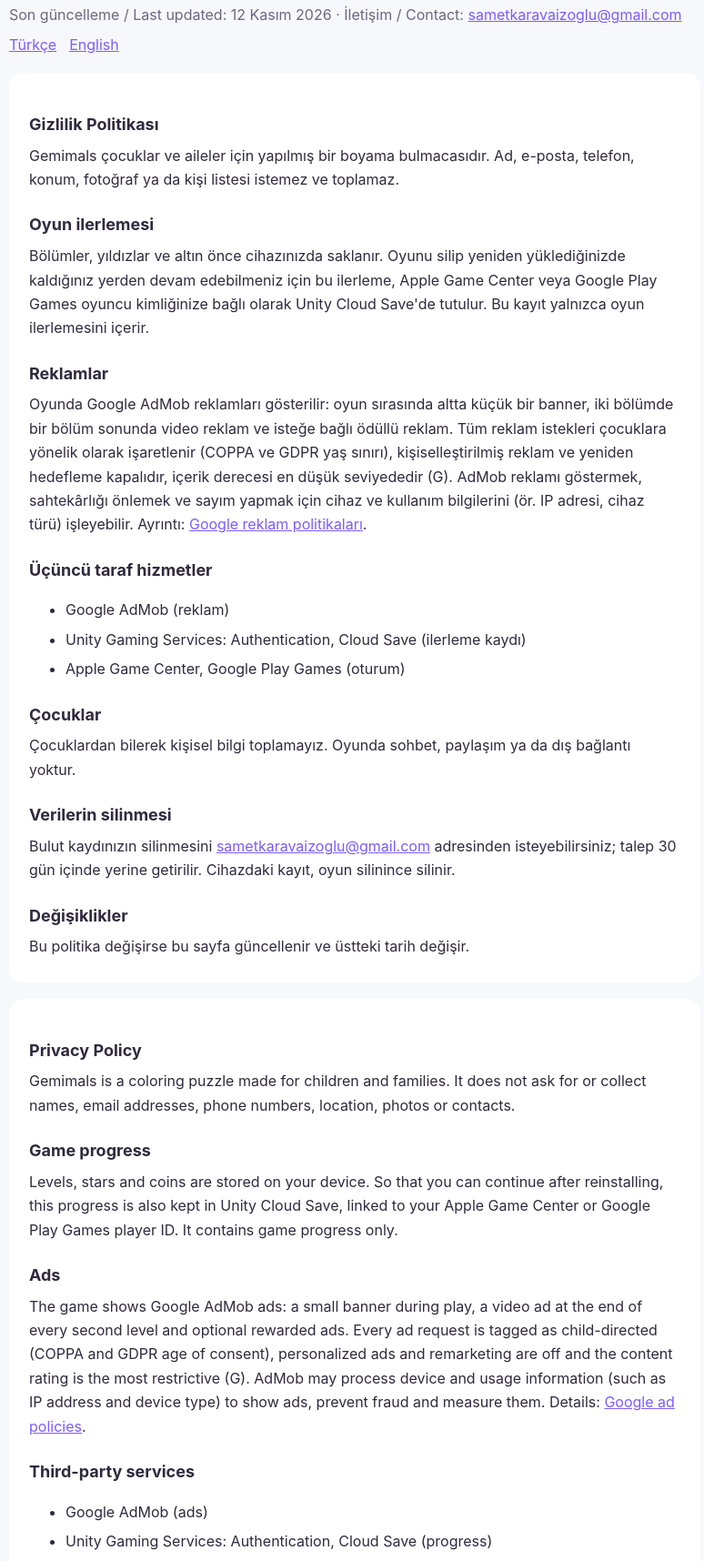
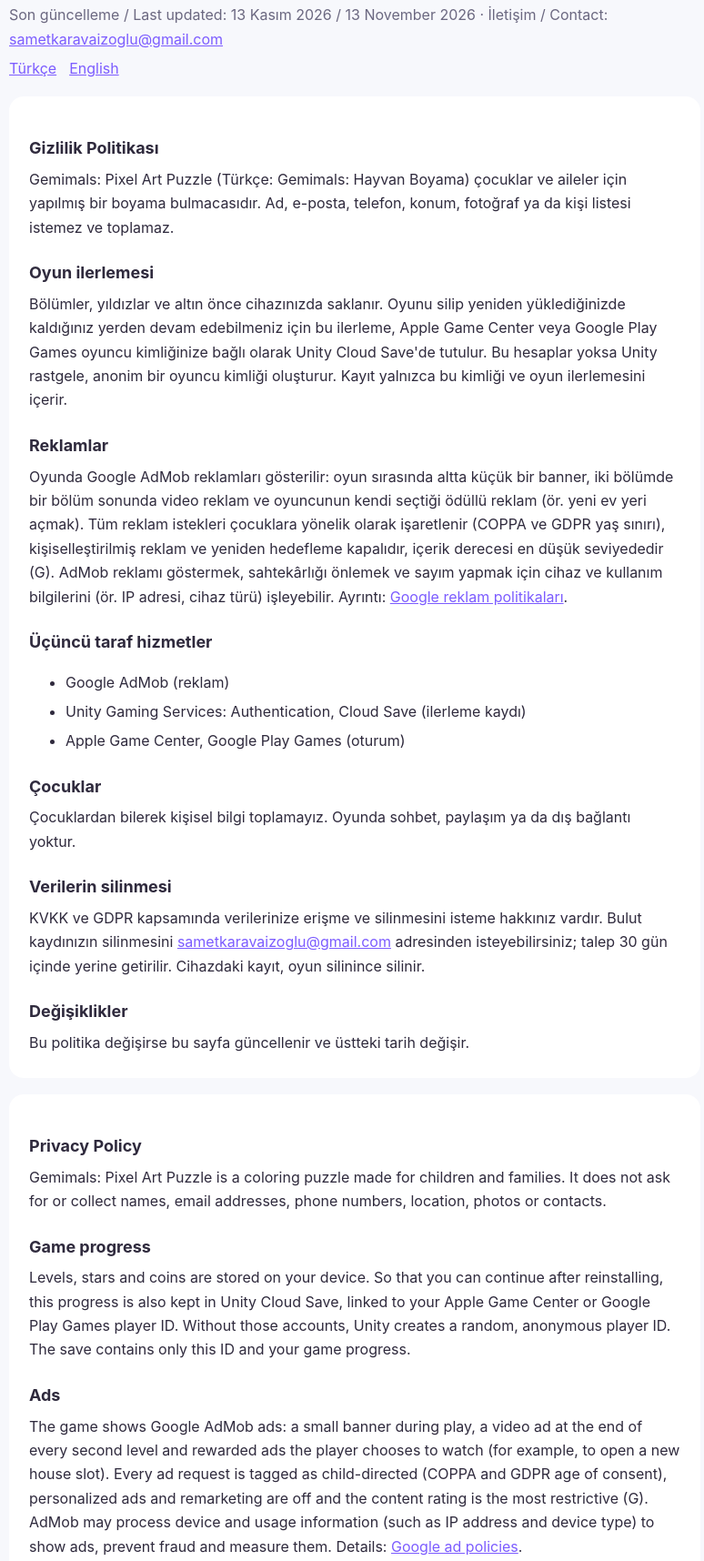
Before and after one commit to sametkaravaizoglu/gemimals, a plain HTML site: page privacy-policy.html in a window 1280 px wide. Shown: the part 87-1803 px from the top of the page at 91% size, without its empty margins (250-1024 px from the left). Drawn offline with Linux system fonts and the light colour scheme.

Commit message:
Gizlilik politikası: anonim kimlik, ödüllü reklam, KVKK/GDPR hakları
Co-Authored-By: Claude Opus 5.5 <noreply@anthropic.com>

```diff
--- a/privacy-policy.html
+++ b/privacy-policy.html
@@ -12,39 +12,39 @@ p,li{margin:6px 0}.muted{color:var(--muted)}a{color:var(--accent)}
 nav a{margin-right:14px}
 </style></head><body><main>
 <h1>Gemimals</h1>
-<p class="muted">Son güncelleme / Last updated: 12 Kasım 2026 · İletişim / Contact: <a href="mailto:sametkaravaizoglu@gmail.com">sametkaravaizoglu@gmail.com</a></p>
+<p class="muted">Son güncelleme / Last updated: 13 Kasım 2026 / 13 November 2026 · İletişim / Contact: <a href="mailto:sametkaravaizoglu@gmail.com">sametkaravaizoglu@gmail.com</a></p>
 <nav><a href="#tr">Türkçe</a><a href="#en">English</a></nav>
 
 <section id="tr">
 <h2>Gizlilik Politikası</h2>
-<p>Gemimals çocuklar ve aileler için yapılmış bir boyama bulmacasıdır. Ad, e-posta, telefon, konum, fotoğraf ya da kişi listesi istemez ve toplamaz.</p>
+<p>Gemimals: Pixel Art Puzzle (Türkçe: Gemimals: Hayvan Boyama) çocuklar ve aileler için yapılmış bir boyama bulmacasıdır. Ad, e-posta, telefon, konum, fotoğraf ya da kişi listesi istemez ve toplamaz.</p>
 <h2>Oyun ilerlemesi</h2>
-<p>Bölümler, yıldızlar ve altın önce cihazınızda saklanır. Oyunu silip yeniden yüklediğinizde kaldığınız yerden devam edebilmeniz için bu ilerleme, Apple Game Center veya Google Play Games oyuncu kimliğinize bağlı olarak Unity Cloud Save'de tutulur. Bu kayıt yalnızca oyun ilerlemesini içerir.</p>
+<p>Bölümler, yıldızlar ve altın önce cihazınızda saklanır. Oyunu silip yeniden yüklediğinizde kaldığınız yerden devam edebilmeniz için bu ilerleme, Apple Game Center veya Google Play Games oyuncu kimliğinize bağlı olarak Unity Cloud Save'de tutulur. Bu hesaplar yoksa Unity rastgele, anonim bir oyuncu kimliği oluşturur. Kayıt yalnızca bu kimliği ve oyun ilerlemesini içerir.</p>
 <h2>Reklamlar</h2>
-<p>Oyunda Google AdMob reklamları gösterilir: oyun sırasında altta küçük bir banner, iki bölümde bir bölüm sonunda video reklam ve isteğe bağlı ödüllü reklam. Tüm reklam istekleri çocuklara yönelik olarak işaretlenir (COPPA ve GDPR yaş sınırı), kişiselleştirilmiş reklam ve yeniden hedefleme kapalıdır, içerik derecesi en düşük seviyededir (G). AdMob reklamı göstermek, sahtekârlığı önlemek ve sayım yapmak için cihaz ve kullanım bilgilerini (ör. IP adresi, cihaz türü) işleyebilir. Ayrıntı: <a href="https://policies.google.com/technologies/ads">Google reklam politikaları</a>.</p>
+<p>Oyunda Google AdMob reklamları gösterilir: oyun sırasında altta küçük bir banner, iki bölümde bir bölüm sonunda video reklam ve oyuncunun kendi seçtiği ödüllü reklam (ör. yeni ev yeri açmak). Tüm reklam istekleri çocuklara yönelik olarak işaretlenir (COPPA ve GDPR yaş sınırı), kişiselleştirilmiş reklam ve yeniden hedefleme kapalıdır, içerik derecesi en düşük seviyededir (G). AdMob reklamı göstermek, sahtekârlığı önlemek ve sayım yapmak için cihaz ve kullanım bilgilerini (ör. IP adresi, cihaz türü) işleyebilir. Ayrıntı: <a href="https://policies.google.com/technologies/ads">Google reklam politikaları</a>.</p>
 <h2>Üçüncü taraf hizmetler</h2>
 <ul><li>Google AdMob (reklam)</li><li>Unity Gaming Services: Authentication, Cloud Save (ilerleme kaydı)</li><li>Apple Game Center, Google Play Games (oturum)</li></ul>
 <h2>Çocuklar</h2>
 <p>Çocuklardan bilerek kişisel bilgi toplamayız. Oyunda sohbet, paylaşım ya da dış bağlantı yoktur.</p>
 <h2>Verilerin silinmesi</h2>
-<p>Bulut kaydınızın silinmesini <a href="mailto:sametkaravaizoglu@gmail.com">sametkaravaizoglu@gmail.com</a> adresinden isteyebilirsiniz; talep 30 gün içinde yerine getirilir. Cihazdaki kayıt, oyun silinince silinir.</p>
+<p>KVKK ve GDPR kapsamında verilerinize erişme ve silinmesini isteme hakkınız vardır. Bulut kaydınızın silinmesini <a href="mailto:sametkaravaizoglu@gmail.com">sametkaravaizoglu@gmail.com</a> adresinden isteyebilirsiniz; talep 30 gün içinde yerine getirilir. Cihazdaki kayıt, oyun silinince silinir.</p>
 <h2>Değişiklikler</h2>
 <p>Bu politika değişirse bu sayfa güncellenir ve üstteki tarih değişir.</p>
 </section>
 
 <section id="en">
 <h2>Privacy Policy</h2>
-<p>Gemimals is a coloring puzzle made for children and families. It does not ask for or collect names, email addresses, phone numbers, location, photos or contacts.</p>
+<p>Gemimals: Pixel Art Puzzle is a coloring puzzle made for children and families. It does not ask for or collect names, email addresses, phone numbers, location, photos or contacts.</p>
 <h2>Game progress</h2>
-<p>Levels, stars and coins are stored on your device. So that you can continue after reinstalling, this progress is also kept in Unity Cloud Save, linked to your Apple Game Center or Google Play Games player ID. It contains game progress only.</p>
+<p>Levels, stars and coins are stored on your device. So that you can continue after reinstalling, this progress is also kept in Unity Cloud Save, linked to your Apple Game Center or Google Play Games player ID. Without those accounts, Unity creates a random, anonymous player ID. The save contains only this ID and your game progress.</p>
 <h2>Ads</h2>
-<p>The game shows Google AdMob ads: a small banner during play, a video ad at the end of every second level and optional rewarded ads. Every ad request is tagged as child-directed (COPPA and GDPR age of consent), personalized ads and remarketing are off and the content rating is the most restrictive (G). AdMob may process device and usage information (such as IP address and device type) to show ads, prevent fraud and measure them. Details: <a href="https://policies.google.com/technologies/ads">Google ad policies</a>.</p>
+<p>The game shows Google AdMob ads: a small banner during play, a video ad at the end of every second level and rewarded ads the player chooses to watch (for example, to open a new house slot). Every ad request is tagged as child-directed (COPPA and GDPR age of consent), personalized ads and remarketing are off and the content rating is the most restrictive (G). AdMob may process device and usage information (such as IP address and device type) to show ads, prevent fraud and measure them. Details: <a href="https://policies.google.com/technologies/ads">Google ad policies</a>.</p>
 <h2>Third-party services</h2>
 <ul><li>Google AdMob (ads)</li><li>Unity Gaming Services: Authentication, Cloud Save (progress)</li><li>Apple Game Center, Google Play Games (sign-in)</li></ul>
 <h2>Children</h2>
 <p>We do not knowingly collect personal information from children. The game has no chat, sharing or external links.</p>
 <h2>Deleting data</h2>
-<p>To delete your cloud save, email <a href="mailto:sametkaravaizoglu@gmail.com">sametkaravaizoglu@gmail.com</a>; requests are completed within 30 days. On-device data is removed when the game is deleted.</p>
+<p>Under GDPR and KVKK you may ask to access or delete your data. To delete your cloud save, email <a href="mailto:sametkaravaizoglu@gmail.com">sametkaravaizoglu@gmail.com</a>; requests are completed within 30 days. On-device data is removed when the game is deleted.</p>
 <h2>Changes</h2>
 <p>If this policy changes, this page and the date above will be updated.</p>
 </section>
```
